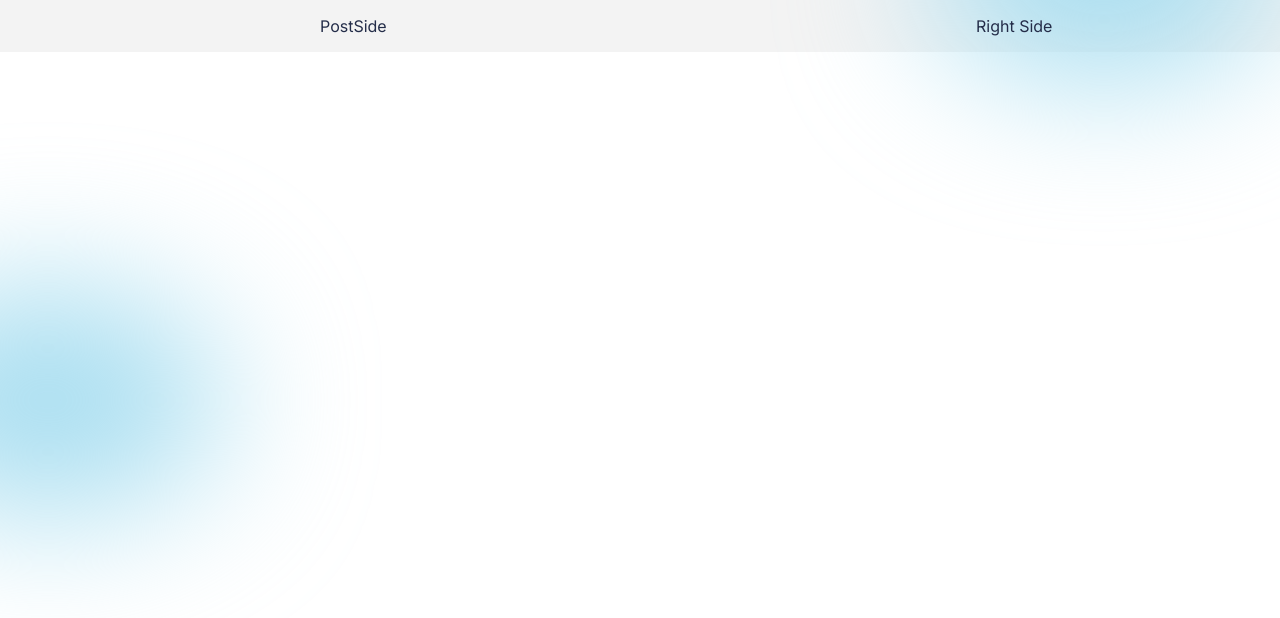
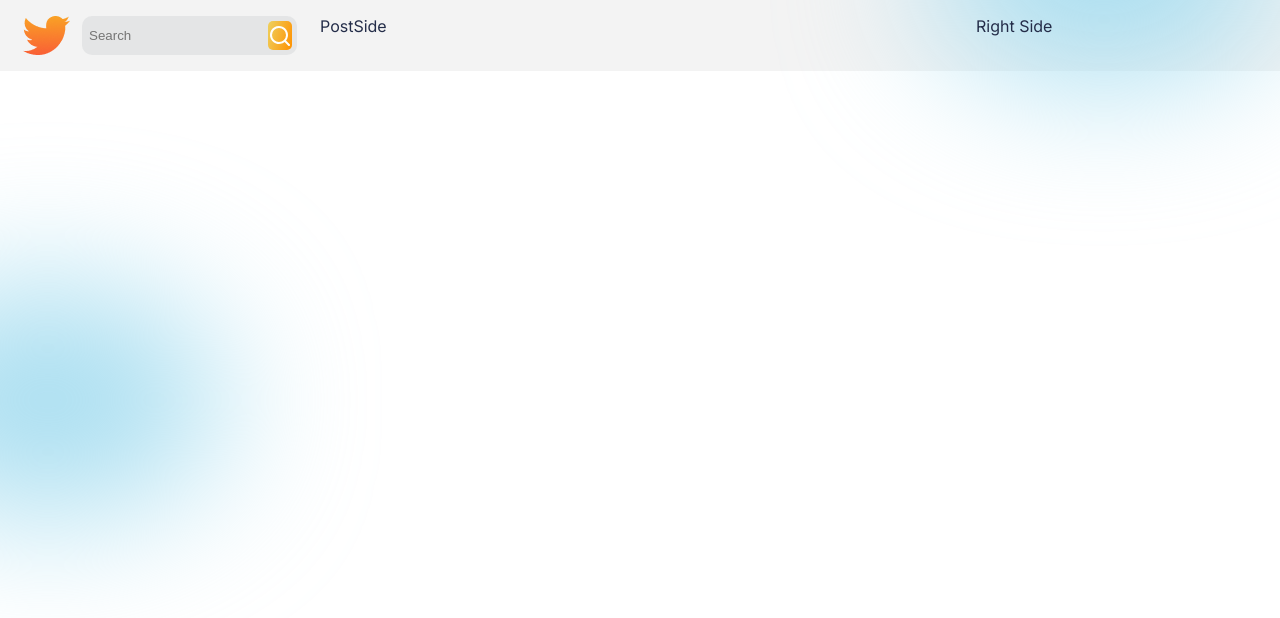
Before and after one commit to asiflhr/MERN-Social-Media-App, a React (Create React App) app: page / in a window 1280 px wide. Shown: the top 618 px of the page. Built offline with nearby package versions, Linux system fonts and the light colour scheme.

Commit message:
first commit

```diff
--- a/src/components/LogoSearch/LogoSearch.css
+++ b/src/components/LogoSearch/LogoSearch.css
@@ -0,0 +1,30 @@
+.LogoSearch{
+    display: flex;
+    gap: 0.75rem;
+}
+
+.Search{
+    display: flex;
+    background-color: var(--inputColor);
+    border-radius: 10px;
+    padding: 5px;
+}
+
+.Search>input{
+    background-color: transparent;
+    border: none;
+    outline: none;
+}
+
+.s-icon{
+    display: flex;
+    align-items: center;
+    justify-content: center;
+    background: linear-gradient(106.23deg, #eed15f 0%, #FF9100 100%);
+    border-radius: 5px;
+    color: rgb(255, 254, 251);
+}
+
+.s-icon:hover{
+    cursor: pointer;
+}
--- a/src/components/LogoSearch/LogoSearch.jsx
+++ b/src/components/LogoSearch/LogoSearch.jsx
@@ -0,0 +1,20 @@
+import React from 'react'
+import Logo from '../../img/logo.png'
+import {UilSearch} from '@iconscout/react-unicons'
+import './LogoSearch.css'
+
+const LogoSearch = () => {
+  return (
+    <div className='LogoSearch'>
+        <img src={Logo} alt='logo' />
+        <div className='Search'>
+            <input type='text' placeholder='Search' />
+            <div className='s-icon'>
+                <UilSearch />
+            </div>
+        </div>
+    </div>
+  )
+}
+
+export default LogoSearch
--- a/src/components/ProfileSide/ProfileSide.jsx
+++ b/src/components/ProfileSide/ProfileSide.jsx
@@ -7,7 +7,7 @@
 const ProfileSide = () => {
   return (
     <div className='ProfileSide'>
-      {/* <LogoSearch /> */}
+      <LogoSearch />
       {/* <ProfileCard /> */}
       {/* <FollowersCard /> */}
     </div>
```
